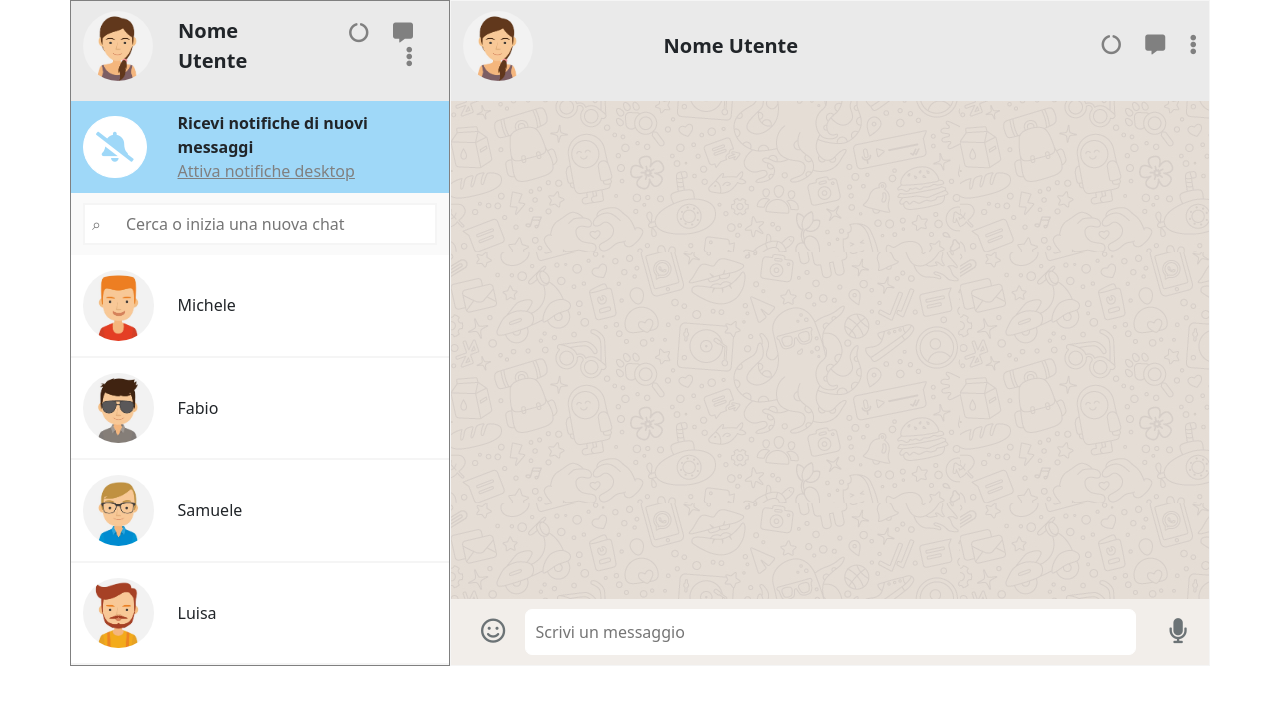
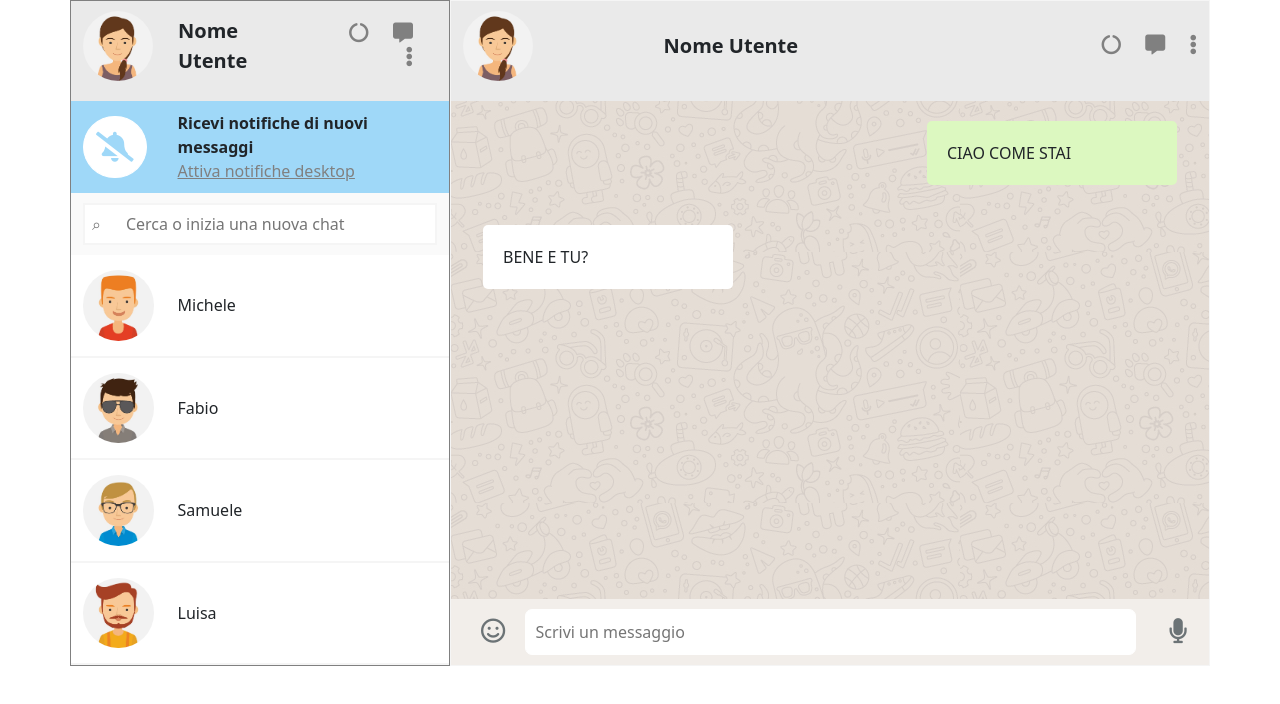
Before and after one commit to antoniovenezia/vue-boolzapp, a plain HTML site: page index.html in a window 1280 px wide. Drawn offline with nearby package versions, Linux system fonts and the light colour scheme.

Commit message:
vue-boolzapp

```diff
--- a/css/style.css
+++ b/css/style.css
@@ -135,3 +135,26 @@
     color: #6c7376;
     padding-left: 10px;
 }
+
+
+/* MESSAGES */
+.messages{
+    /* display: flex; */
+}
+
+[class*="message-"]{
+    /* border: 1px solid black; */
+    border-radius: 5px;
+    width: 250px;
+    padding: 20px;
+    margin: 20px;
+}
+
+.message-send{
+    background-color: #dcf8c0;
+
+}
+
+.message-received{
+    background-color: white;
+}
--- a/index.html
+++ b/index.html
@@ -99,7 +99,23 @@
                             </div>
                         </div>
 
+                        <div class="messages">
 
+                            <div class="d-flex justify-content-end">
+                                <div class="message-send">
+                                    <div>CIAO COME STAI</div>
+                                </div>
+                            </div>
+
+                            <div>
+                                <div class="message-received">
+                                    <div>BENE E TU?</div>
+                                </div>
+                            </div>
+
+
+
+                        </div>
 
                         <div class="input-text-message">
                             <div class="row justify-content-between align-items-center">
```
Also changed, not shown: text.txt (added).
